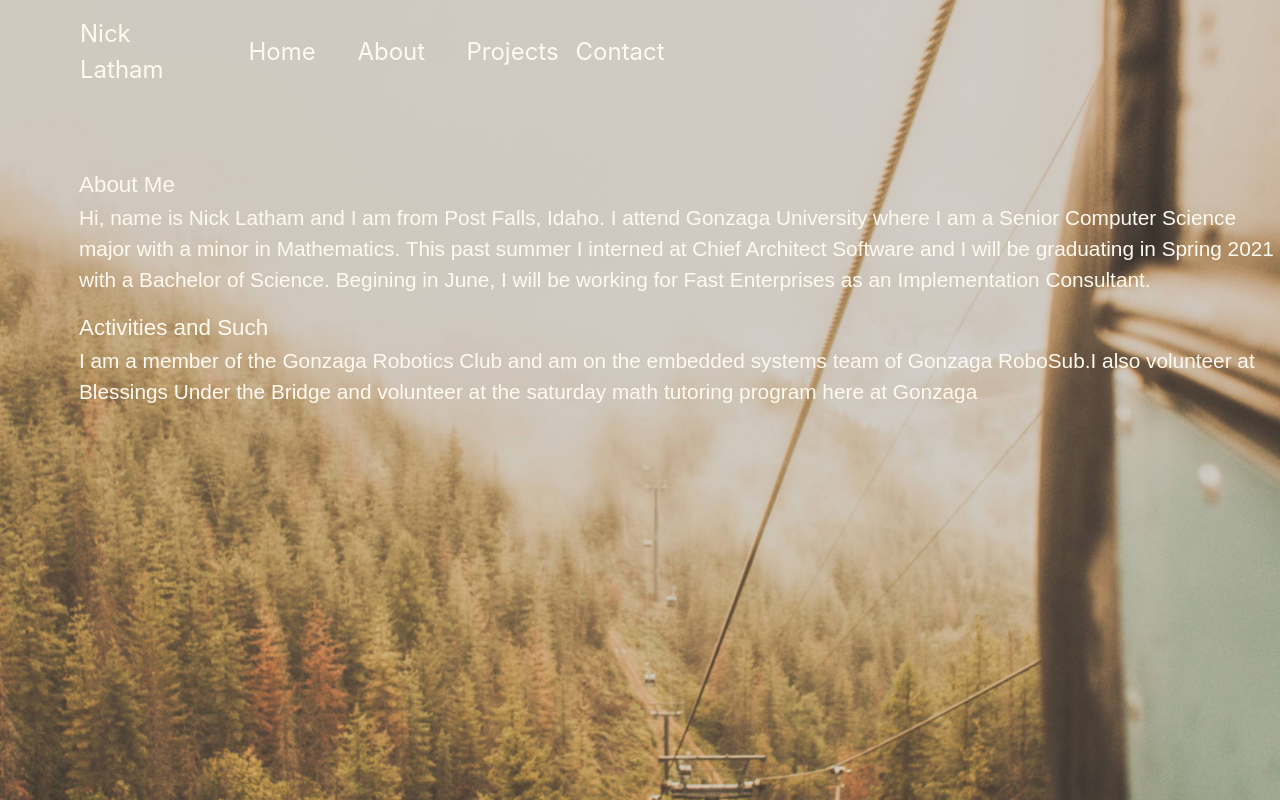
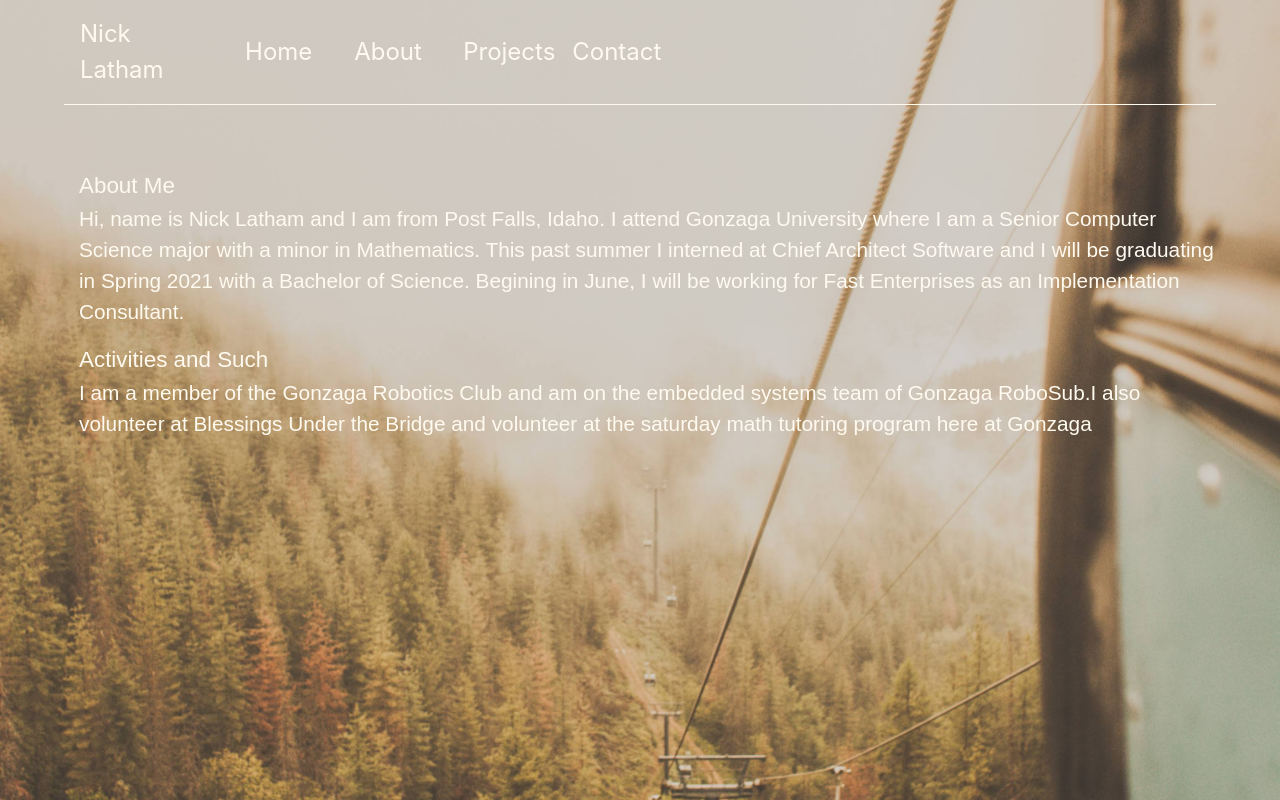
Before and after one commit to nlatham1999/personal-website, a React (Create React App) app: page /about in a window 1280 px wide. Built offline with nearby package versions, Linux system fonts and the light colour scheme.

Commit message:
feat: added a bottom border and right margins

```diff
--- a/src/App.css
+++ b/src/App.css
@@ -18,6 +18,7 @@ body {
   font-family: "Raleway", sans-serif;
   position: absolute;
   overflow: auto;
+  margin-right: 5%;
   scroll-snap-type: y mandatory;
 }
 
--- a/src/App.js
+++ b/src/App.js
@@ -26,7 +26,7 @@ const NavItemStyles = {
 }
 
 const Navigation = () => (
-    <Navbar style={{ marginLeft: "5%", backgroundColor: "transparent"}}>
+    <Navbar style={{ marginLeft: "5%", marginRight: "5%", backgroundColor: "transparent", borderBottom: "1px solid floralwhite"}}>
       <Navbar.Text style={NavItemStyles}>Nick Latham</Navbar.Text>
       <Container>
         <Row xs={4} md={4}>
```
